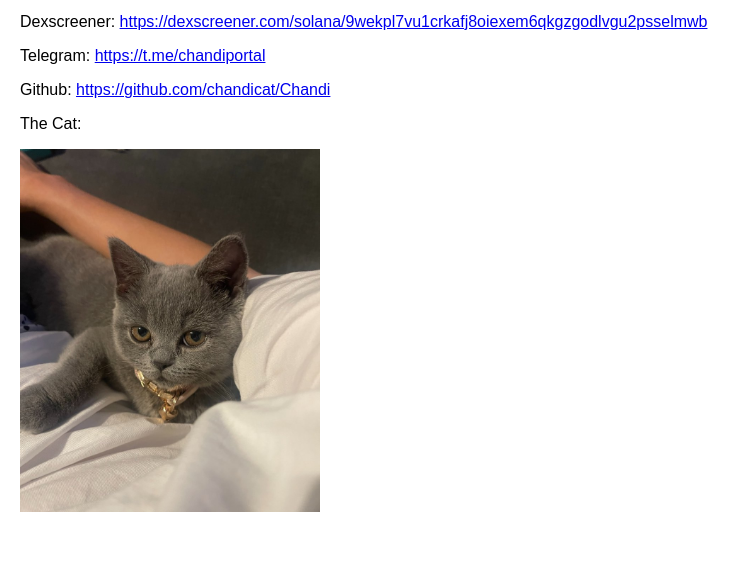
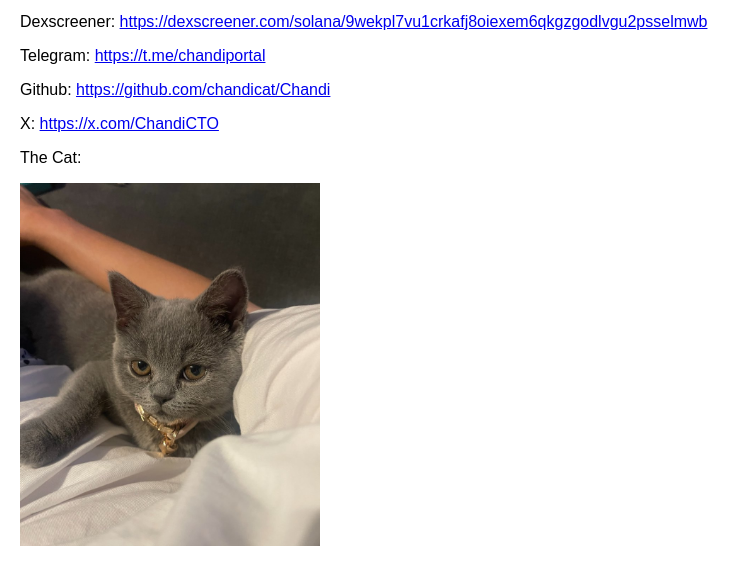
Before and after one commit to chandicat/Chandi, a plain HTML site: page index.html in a window 1280 px wide. Shown: the part 101-686 px from the top of the page, without its empty margins (0-751 px from the left). Drawn offline with Linux system fonts and the light colour scheme.

Commit message:
Update index.html
Added official X account.

```diff
--- a/index.html
+++ b/index.html
@@ -23,6 +23,7 @@
     <p>Dexscreener: <a href="https://dexscreener.com/solana/9wekpl7vu1crkafj8oiexem6qkgzgodlvgu2psselmwb" target="_blank">https://dexscreener.com/solana/9wekpl7vu1crkafj8oiexem6qkgzgodlvgu2psselmwb</a></p>
     <p>Telegram: <a href="https://t.me/chandiportal" target="_blank">https://t.me/chandiportal</a></p>
     <p>Github: <a href="https://github.com/chandicat/Chandi">https://github.com/chandicat/Chandi</a></p>
+    <p>X: <a href="https://x.com/ChandiCTO">https://x.com/ChandiCTO</a></p>
 
     <p>The Cat:</p>
     <img src="chandi.jpeg" alt="Chandi the Cat" style="max-width: 300px;">
```
